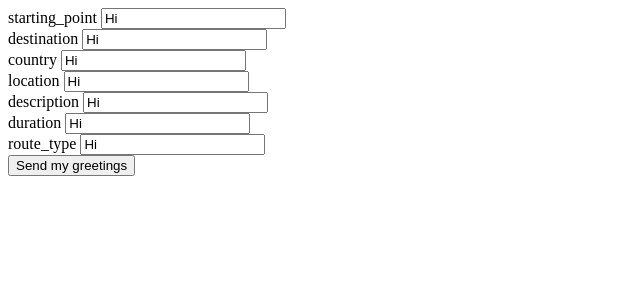
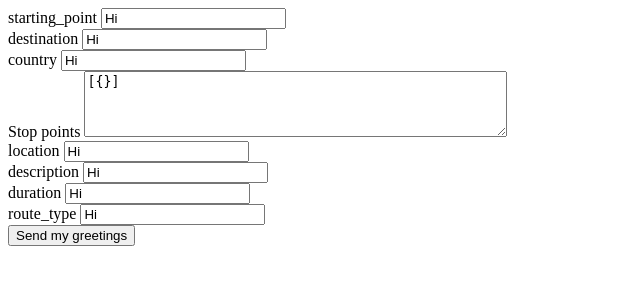
Before and after one commit to LisaNikolaieva/PythonPro_django, a Django app: page /route/add_route in a window 1280 px wide. Shown: the top 300 px of the page, without its empty margins (0-640 px from the left). Run offline with Django 4.2, Linux system fonts and the light colour scheme.

Commit message:
Add files via upload

```diff
--- a/templates/add_route.html
+++ b/templates/add_route.html
@@ -19,6 +19,12 @@
     <label for="country">country</label>
     <input name="country" id="country" value="Hi" />
   </div>
+
+    <div>
+    <label for="stop_points">Stop points</label>
+        <textarea id="stop_points" name="stop_points" rows="4" cols="50">[{}]</textarea>
+  </div>
+
     <div>
     <label for="location">location</label>
     <input name="location" id="location" value="Hi" />
```
